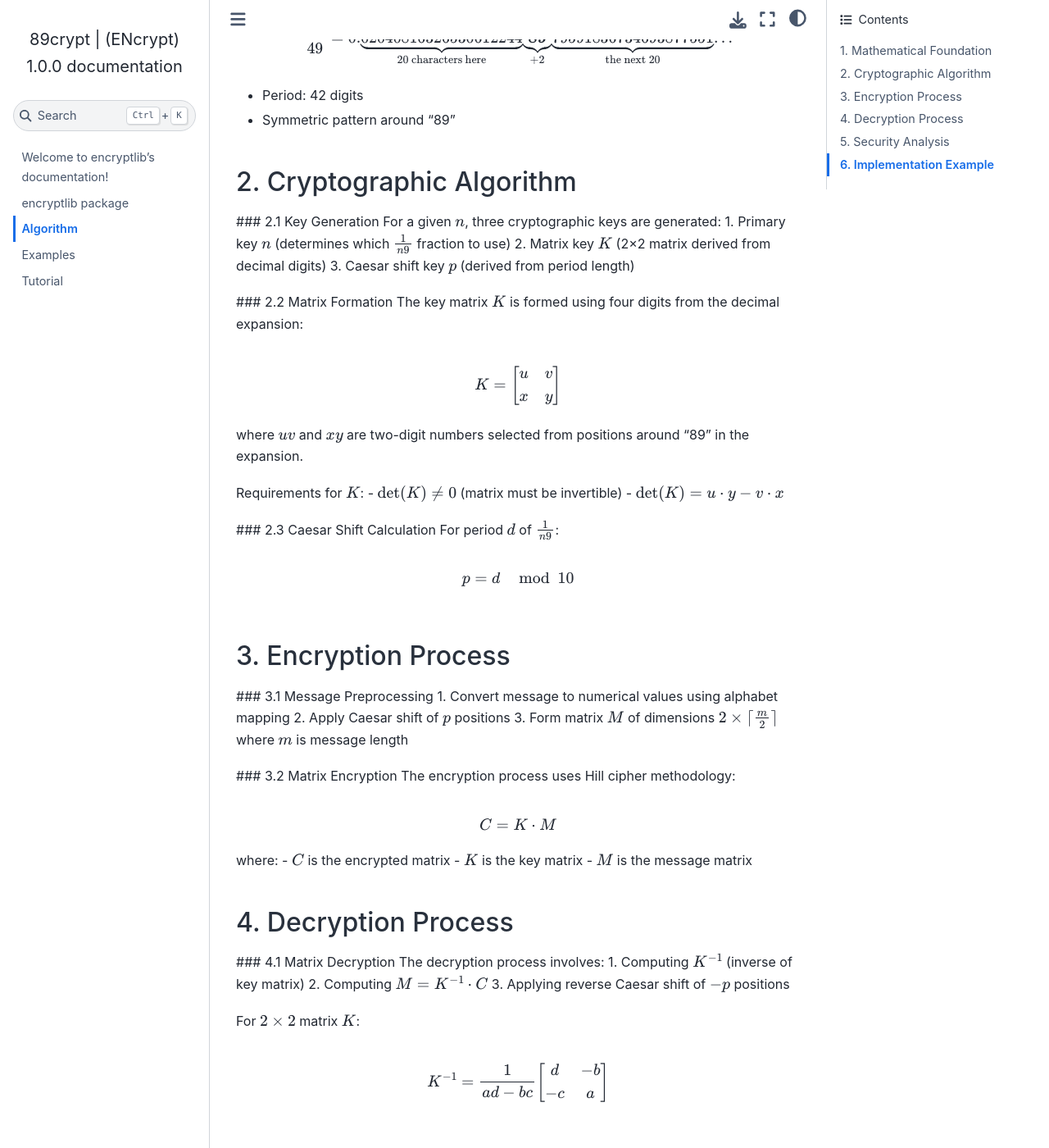
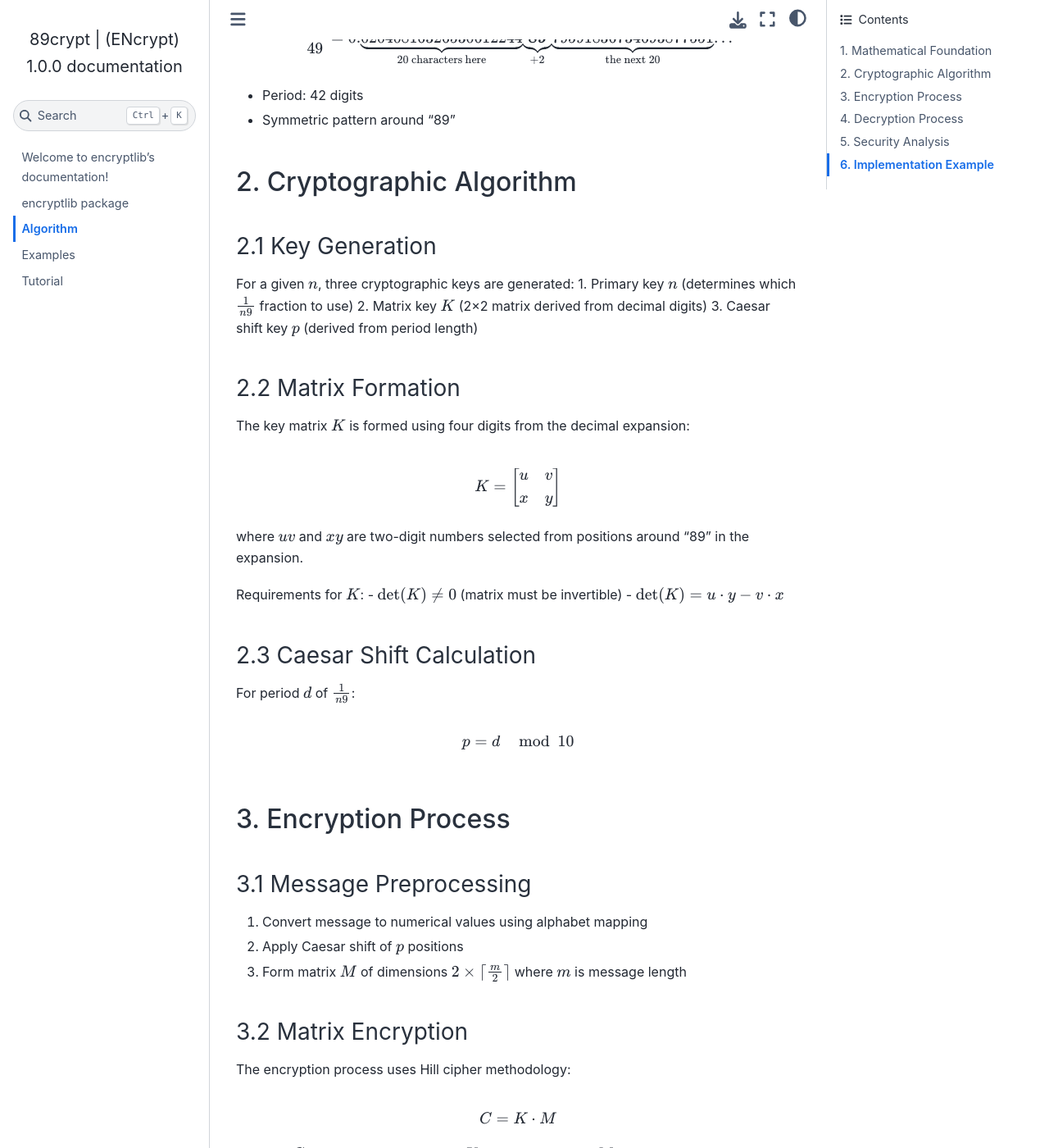
Before and after one commit to TheBruh141/89crypt, a Sphinx documentation site: the page built from docs/source/algorithm.rst, in a window 1280 px wide and 1400 px high, scrolled down 793 px. Shown: the whole window at 82% size. Built offline with Sphinx 7.4.7 and the Sphinx Book theme 1.1.4, drawn with Linux system fonts in a browser that asks for light colours; some of the changed text lies outside the part shown.

Commit message:
random qol improvements

```diff
--- a/docs/source/algorithm.rst
+++ b/docs/source/algorithm.rst
@@ -34,13 +34,15 @@ The method extends this property to numbers of the form :math:`\frac{1}{n9}`, wh
 2. Cryptographic Algorithm
 --------------------------
 
-### 2.1 Key Generation
+2.1 Key Generation
+^^^^^^^^^^^^^^^^^^
 For a given :math:`n`, three cryptographic keys are generated:
 1. Primary key :math:`n` (determines which :math:`\frac{1}{n9}` fraction to use)
 2. Matrix key :math:`K` (2×2 matrix derived from decimal digits)
 3. Caesar shift key :math:`p` (derived from period length)
 
-### 2.2 Matrix Formation
+2.2 Matrix Formation
+^^^^^^^^^^^^^^^^^^^^
 The key matrix :math:`K` is formed using four digits from the decimal expansion:
 
 .. math::
@@ -52,7 +54,8 @@ Requirements for :math:`K`:
 - :math:`\text{det}(K) \neq 0` (matrix must be invertible)
 - :math:`\text{det}(K) = u \cdot y - v \cdot x`
 
-### 2.3 Caesar Shift Calculation
+2.3 Caesar Shift Calculation
+^^^^^^^^^^^^^^^^^^^^^^^^^^^
 For period :math:`d` of :math:`\frac{1}{n9}`:
 
 .. math::
@@ -61,12 +64,15 @@ For period :math:`d` of :math:`\frac{1}{n9}`:
 3. Encryption Process
 ---------------------
 
-### 3.1 Message Preprocessing
+3.1 Message Preprocessing
+^^^^^^^^^^^^^^^^^^^^^^^^
+
 1. Convert message to numerical values using alphabet mapping
 2. Apply Caesar shift of :math:`p` positions
 3. Form matrix :math:`M` of dimensions :math:`2 \times \lceil \frac{m}{2} \rceil` where :math:`m` is message length
 
-### 3.2 Matrix Encryption
+3.2 Matrix Encryption
+^^^^^^^^^^^^^^^^^^^^^
 The encryption process uses Hill cipher methodology:
 
 .. math::
@@ -80,7 +86,9 @@ where:
 4. Decryption Process
 ---------------------
 
-### 4.1 Matrix Decryption
+4.1 Matrix Decryption
+^^^^^^^^^^^^^^^^^^^^^
+
 The decryption process involves:
 1. Computing :math:`K^{-1}` (inverse of key matrix)
 2. Computing :math:`M = K^{-1} \cdot C`
--- a/docs/source/conf.py
+++ b/docs/source/conf.py
@@ -9,8 +9,8 @@ import sys
 # https://www.sphinx-doc.org/en/master/usage/configuration.html#project-information
 
 project = '89crypt | (ENcrypt)'
-copyright = '2025, Burak Güngör'
-author = 'Burak Güngör'
+copyright = '2025, Bruh141'
+author = 'Bruh141'
 release = '1.0.0'
 
 sys.path.insert(0, os.path.abspath('../../src/'))
--- a/pyproject.toml
+++ b/pyproject.toml
@@ -4,7 +4,7 @@ build-backend = "hatchling.build"
 
 [project]
 name = "EN-ENcrypt"
-version = "1.0.0"
+version = "1.0.1"
 description = "A matrix-based encryption library developed for TUBITAK 2204-a"
 readme = "README.md"
 requires-python = ">=3.8"
```
Also changed, not shown: README.md (line endings or trailing spaces).
